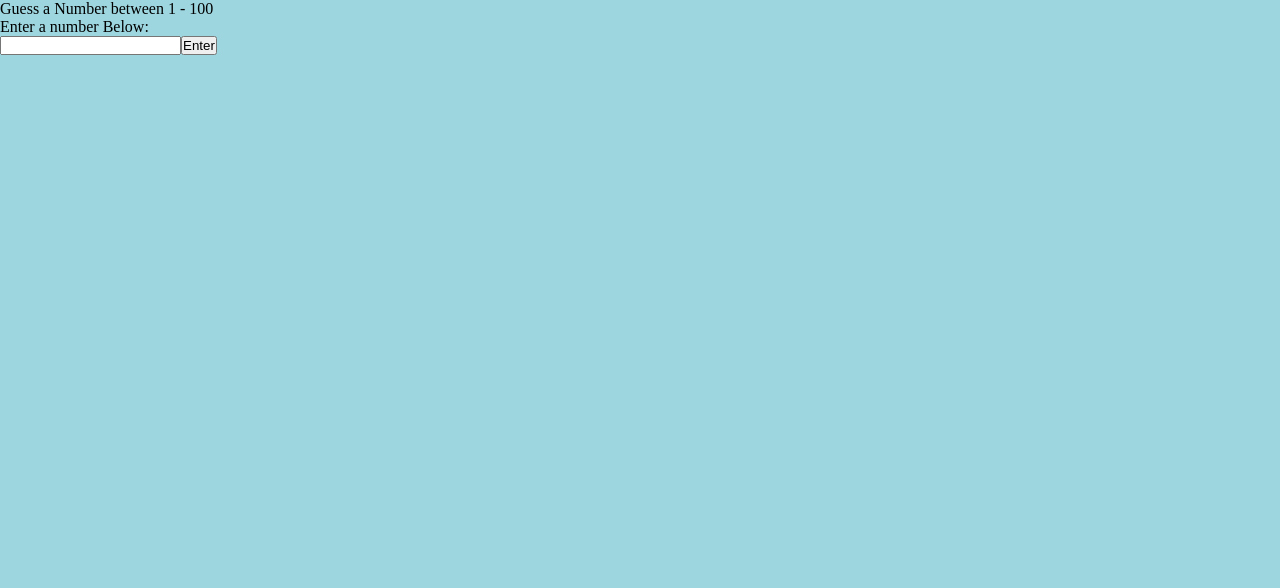
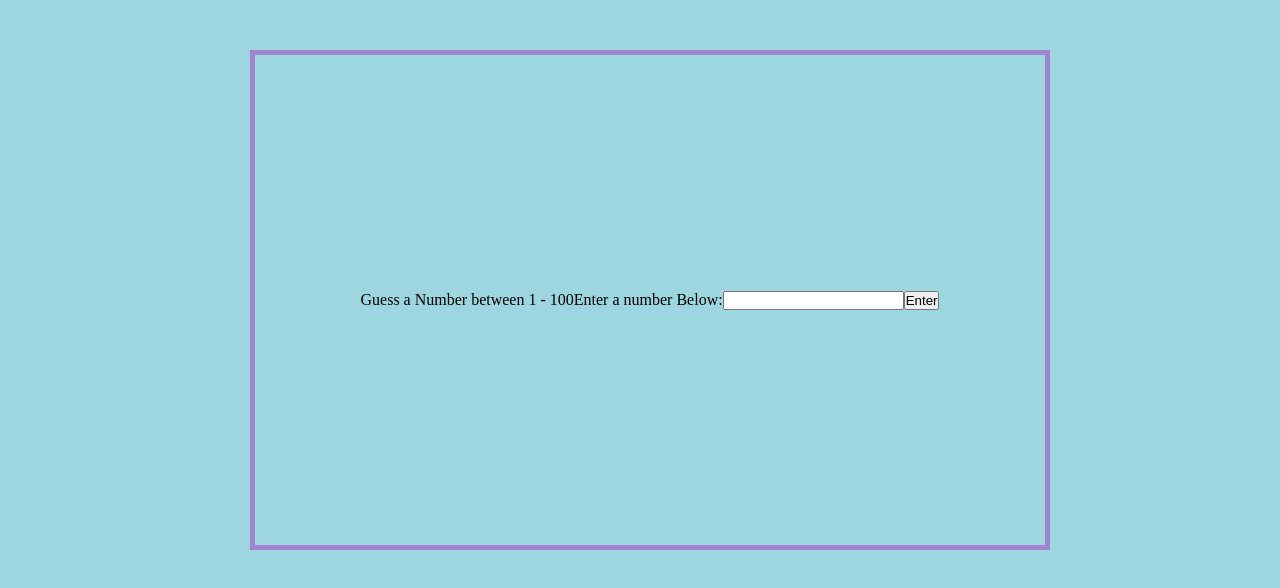
Before and after one commit to ALIPHATICHYD/NUMBER-GUESSING-GAME, a plain HTML site: page index.html in a window 1280 px wide. Drawn offline with Linux system fonts and the light colour scheme.

Commit message:
Update style.css

```diff
--- a/style.css
+++ b/style.css
@@ -7,3 +7,16 @@
 body{
     background-color: rgb(157, 214, 223);
 }
+
+#box{
+    border: 5px solid  rgb(160, 132, 207);
+    display: flex;
+    align-items: center;
+    justify-content: center;
+    position: relative;
+    height: 500px;
+    width: 800px;
+    top: 50px;
+    left: 250px;
+
+}
```
